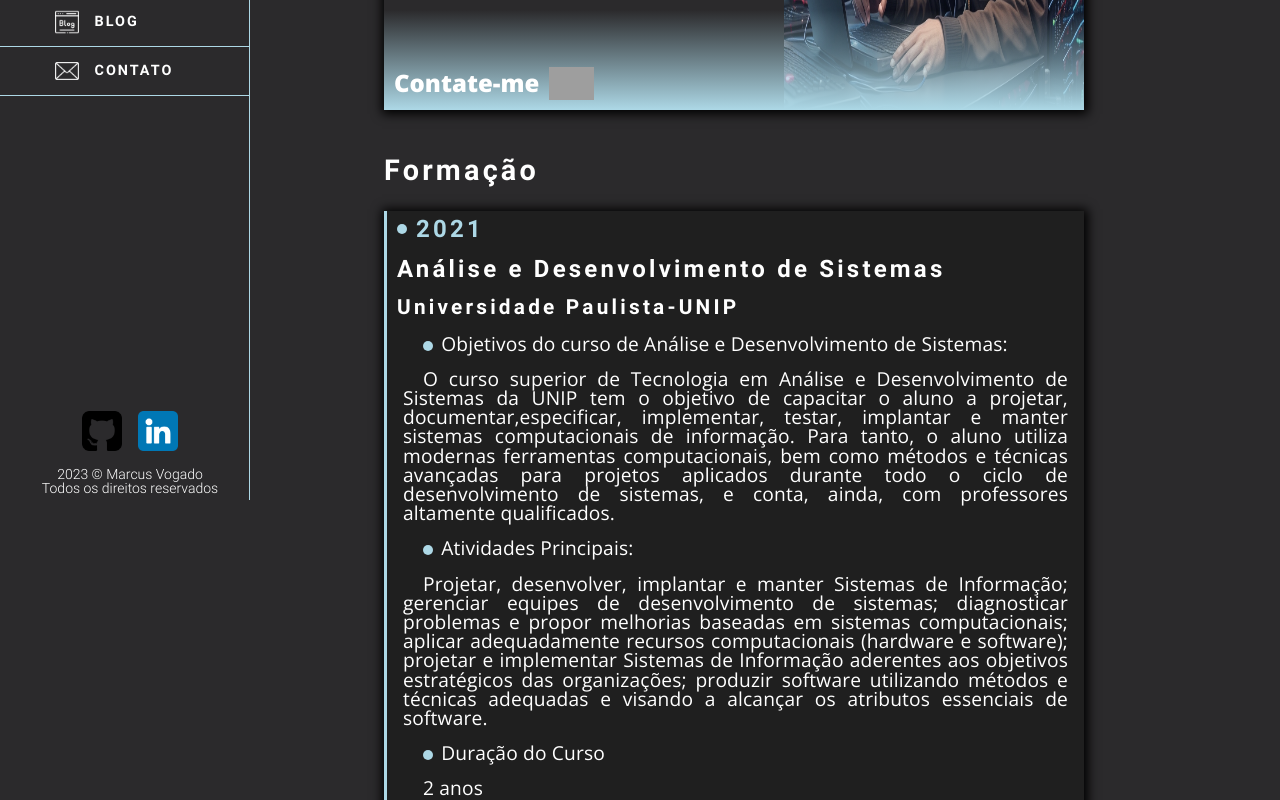
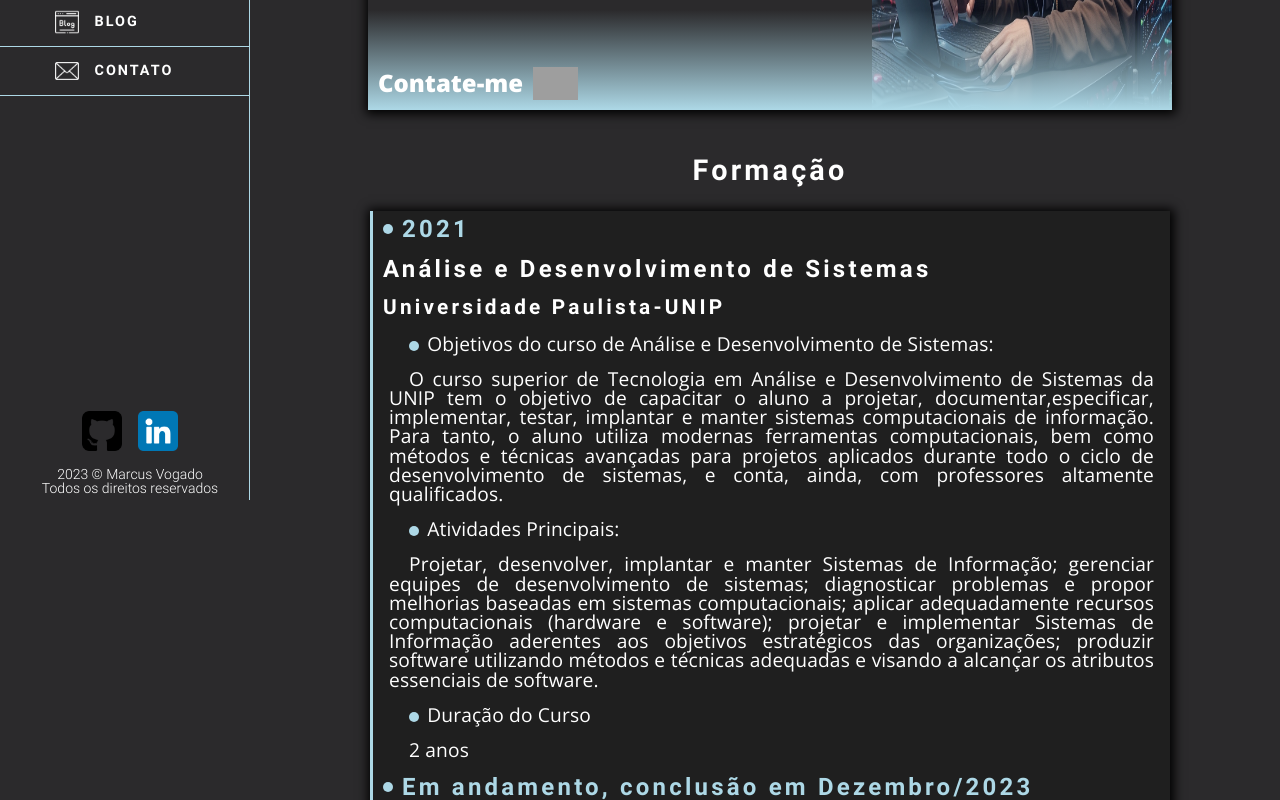
Before and after one commit to MarcusVogado/MeuPortfolio, an Angular app: page / in a window 1280 px wide. Shown: the part 300-1100 px from the top of the page. Built offline with nearby package versions, Linux system fonts and the light colour scheme; grey boxes are pictures that could not be loaded.

Commit message:
update centralizer summary  component for page

```diff
--- a/angular.json
+++ b/angular.json
@@ -55,7 +55,13 @@
               "vendorChunk": true,
               "extractLicenses": false,
               "sourceMap": true,
-              "namedChunks": true
+              "namedChunks": true,
+              "fileReplacements": [
+                {
+                  "replace": "src/environments/environment.ts",
+                  "with": "src/environments/environment.development.ts"
+                }
+              ]
             }
           },
           "defaultConfiguration": "production"
--- a/src/app/app.module.ts
+++ b/src/app/app.module.ts
@@ -22,6 +22,7 @@ import { CardSkillsComponent } from './components/card-skills/card-skills.compon
 import { CardAcademicComponent } from './components/card-academic/card-academic.component';
 import { TitleArticleComponent } from './components/title-article/title-article.component';
 import { CardAboutComponent } from './components/card-about/card-about.component';
+
 @NgModule({
   declarations: [
     AppComponent,
--- a/src/app/pages/summary/summary.component.css
+++ b/src/app/pages/summary/summary.component.css
@@ -2,17 +2,24 @@
 .main__container{
     display: flex;
     flex-direction: column;
-    margin: 10px 0px 0px 30%;
-    max-width: 700px;
+    align-items: center;
+    justify-content: center;
+    margin: 10px 0px 0px 260px;
+    max-width: 100%;
     gap: 10px;
 }
-
+.academic__content{
+    display: flex;
+    flex-direction: column;
+    align-items: center;
+    max-width: 800px;
+}
 .skills__content{
     display: grid;
     justify-items: center;
     align-items: center;
-    max-width: 700px;
-    grid-template-columns: repeat(3, 1fr);
+    width: 800px;
+    grid-template-columns: repeat(5, 1fr);
     gap: 22px;
     flex-wrap: wrap;
     background-color: #1f1f1f;
@@ -28,5 +35,6 @@
     }
     .skills__content{
         grid-template-columns: repeat(2, 1fr);
+        width: 100%;
     }
 }
--- /dev/null
+++ b/src/environments/environment.development.ts
@@ -0,0 +1 @@
+export const environment = {};
--- /dev/null
+++ b/src/environments/environment.ts
@@ -0,0 +1 @@
+export const environment = {};
```
